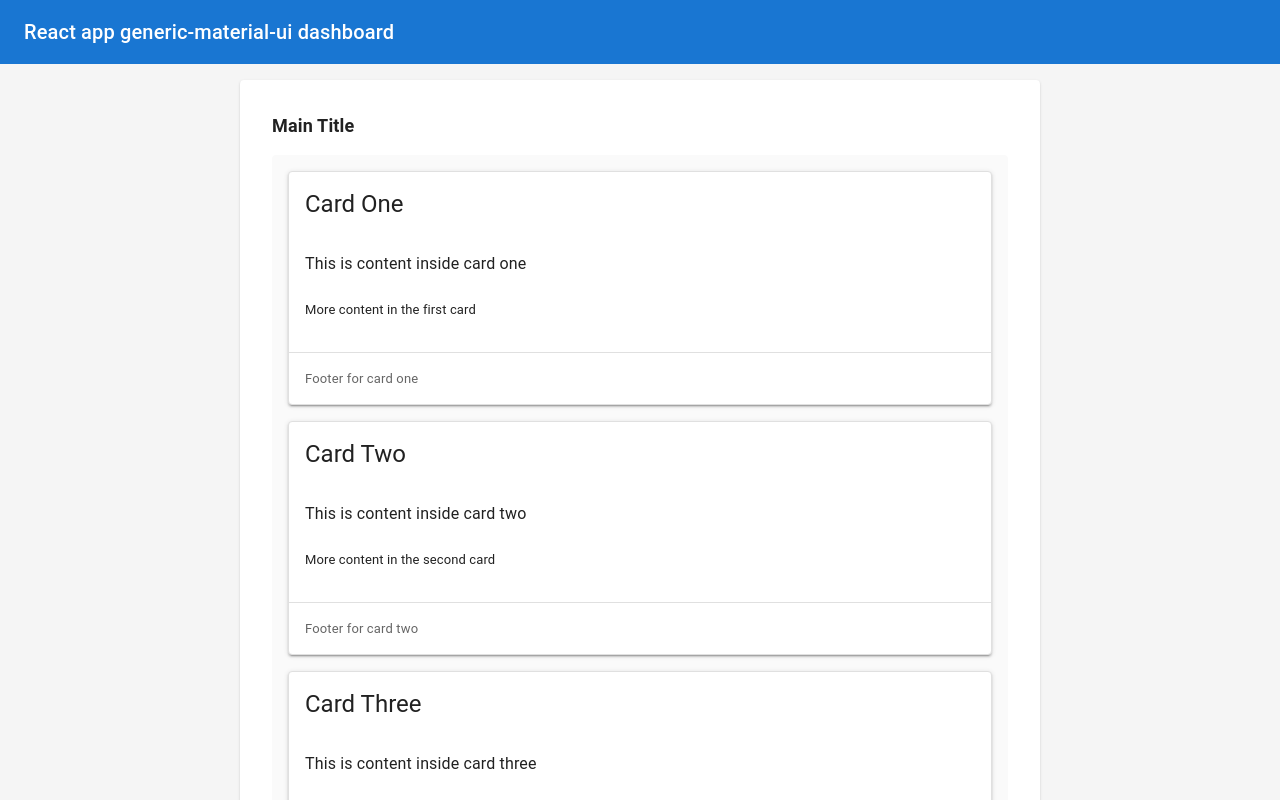
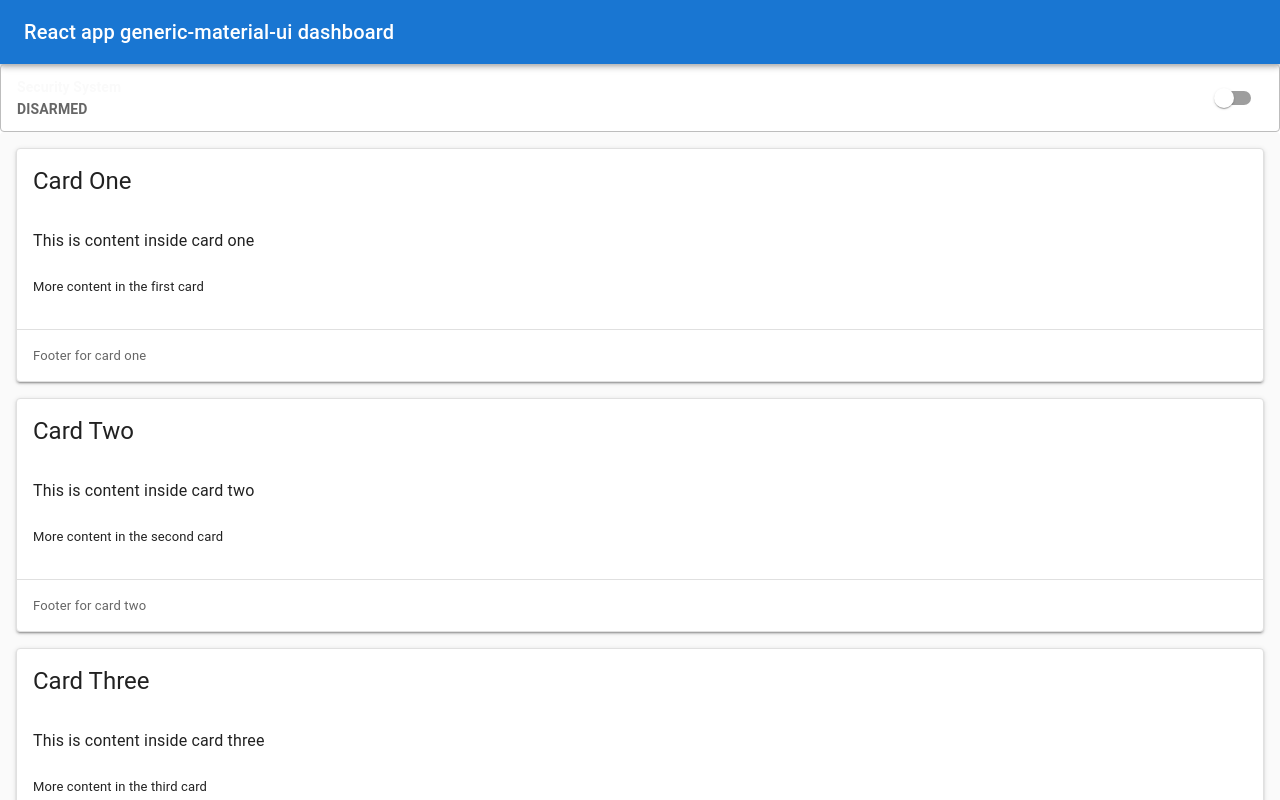
Before and after one commit to hoss-java/Dashboard-Project, a React (Create React App) app in the folder clients/dashboard/: page / in a window 1280 px wide. Shown: the top 800 px of the page. Built offline with nearby package versions, Linux system fonts and the light colour scheme.

Commit message:
BinarySwitch component created and renders on dashboard

```diff
--- a/clients/dashboard/src/components/DashboardPanel.tsx
+++ b/clients/dashboard/src/components/DashboardPanel.tsx
@@ -1,15 +1,10 @@
 // src/components/DashboardPanel.tsx
 import React, { useState, useEffect } from 'react';
 import { Box, AppBar, Toolbar, Typography } from '@mui/material';
-
 import useManifest from '../hooks/useManifest';
-import type {
-  DefaultStyle,
-  Item,
-} from './types';
+import type { Item } from './types';
 import ItemRenderer from './renderers/ItemRenderer';
 import dashboardItems from '../config/dashboardItems.json';
-import defaultStyle from '../config/defaultStyle.json';
 
 interface DashboardPanelProps {
   onClose?: () => void;
@@ -19,26 +14,6 @@ function DashboardPanel({ onClose }: DashboardPanelProps) {
   const manifest = useManifest();
   const [items, setItems] = useState<Item[]>([]);
   const [loading, setLoading] = useState(true);
-
-  // ============ SX Helpers ============
-  const getContentWrapperSx = () => ({
-    flex: 1,
-    display: 'flex',
-    flexDirection: 'column',
-    alignItems: 'center',
-    bgcolor: '#f5f5f5',
-    p: 2,
-    overflowY: 'auto',
-  });
-
-  const getContentBoxSx = () => ({
-    bgcolor: 'white',
-    p: 4,
-    borderRadius: 1,
-    boxShadow: 1,
-    maxWidth: 800,
-    width: '100%',
-  });
 
   // ============ Component Helpers ============
   const renderAppBar = () => (
@@ -67,8 +42,8 @@ function DashboardPanel({ onClose }: DashboardPanelProps) {
     <Box sx={{ display: 'flex', flexDirection: 'column', minHeight: '100vh' }}>
       {renderAppBar()}
 
-      <Box sx={getContentWrapperSx()}>
-        <Box sx={getContentBoxSx()}>
+
+
           {loading ? (
             <Typography color="textSecondary">Loading...</Typography>
           ) : (
@@ -76,14 +51,13 @@ function DashboardPanel({ onClose }: DashboardPanelProps) {
               <ItemRenderer
                 key={item.id}
                 item={item}
-                defaultStyle={defaultStyle as DefaultStyle}
                 onItemClick={handleItemClick}
               />
             ))
           )}
         </Box>
-      </Box>
-    </Box>
+
+
   );
 }
 
--- a/clients/dashboard/src/components/config/componentRegistry.json
+++ b/clients/dashboard/src/components/config/componentRegistry.json
@@ -20,6 +20,35 @@
       "description": "A Material UI card with optional title, footer, and nested items",
       "path": "Card",
       "fileName": "CardComponent"
+    },
+    {
+      "type": "binarySwitch",
+      "displayName": "Binary Switch",
+      "description": "Binary ON/OFF toggle switch",
+      "path": "Binary Switch",
+      "fileName": "BinarySwitch",
+      "props": {
+        "isOn": {
+          "type": "boolean",
+          "required": true
+        },
+        "label": {
+          "type": "string",
+          "required": true
+        },
+        "onLabel": {
+          "type": "string",
+          "required": true
+        },
+        "offLabel": {
+          "type": "string",
+          "required": true
+        },
+        "size": {
+          "type": "string",
+          "required": false
+        }
+      }
     }
   ]
 }
--- /dev/null
+++ b/clients/dashboard/src/components/renderers/BinarySwitch/BinarySwitch.tsx
@@ -0,0 +1,66 @@
+import React from 'react';
+import { Box, Switch, Typography } from '@mui/material';
+
+import type { Item, ItemRendererProps } from '../../types';
+
+type BinarySwitchItem = Item & {
+  isOn: boolean;
+  label: string;
+  onLabel: string;
+  offLabel: string;
+  size?: 'small' | 'medium';
+};
+
+function BinarySwitch({ item, onItemClick }: ItemRendererProps) {
+  const binarySwitchItem = item as BinarySwitchItem;
+  const [isOn, setIsOn] = React.useState(Boolean(binarySwitchItem.isOn));
+
+  const getStatusTextColor = () => (isOn ? 'success.main' : 'text.secondary');
+
+  const onToggleHandler = (event: React.ChangeEvent<HTMLInputElement>) => {
+    const nextValue = event.target.checked;
+    setIsOn(nextValue);
+    console.info('[BinarySwitch] new state:', nextValue);
+
+    onItemClick?.(binarySwitchItem.id, {
+      ...binarySwitchItem,
+      isOn: nextValue,
+    });
+  };
+
+  return (
+    <Box
+      sx={{
+        display: 'flex',
+        alignItems: 'center',
+        justifyContent: 'space-between',
+        gap: 2,
+        px: 2,
+        py: 1.5,
+        border: '1px solid',
+        borderColor: isOn ? 'success.main' : 'grey.400',
+        borderRadius: 1,
+        transition: 'border-color 0.2s ease, background-color 0.2s ease',
+        color: isOn ? 'success.50' : 'grey.50',
+      }}
+    >
+      <Box sx={{ minWidth: 0 }}>
+        <Typography variant="subtitle2" sx={{ fontWeight: 600 }}>
+          {binarySwitchItem.label}
+        </Typography>
+        <Typography variant="body2" sx={{ color: getStatusTextColor(), fontWeight: 600 }}>
+          {isOn ? binarySwitchItem.onLabel : binarySwitchItem.offLabel}
+        </Typography>
+      </Box>
+
+      <Switch
+        checked={isOn}
+        onChange={onToggleHandler}
+        size={binarySwitchItem.size ?? 'medium'}
+        color="success"
+      />
+    </Box>
+  );
+}
+
+export default BinarySwitch;
--- a/clients/dashboard/src/components/renderers/ComponentRegistry.ts
+++ b/clients/dashboard/src/components/renderers/ComponentRegistry.ts
@@ -2,6 +2,7 @@
 import TextComponent from './Text/TextComponent';
 import BoxComponent from './Box/BoxComponent';
 import CardComponent from './Card/CardComponent';
+import BinarySwitch from './BinarySwitch/BinarySwitch';
 import componentRegistryConfig from '../config/componentRegistry.json';
 import type { FC } from 'react';
 
@@ -25,6 +26,7 @@ class ComponentRegistry {
       text: TextComponent,
       box: BoxComponent,
       card: CardComponent,
+      binarySwitch: BinarySwitch,
     };
 
     componentRegistryConfig.components.forEach((config) => {
--- a/clients/dashboard/src/components/renderers/ItemRenderer.tsx
+++ b/clients/dashboard/src/components/renderers/ItemRenderer.tsx
@@ -1,13 +1,9 @@
 // src/components/renderers/ItemRenderer.tsx
 import { componentRegistry } from './ComponentRegistry';
-import type {
-  ItemRendererProps,
-  Item
-} from '../types';
+import type { ItemRendererProps } from '../types';
 
 export const ItemRenderer: React.FC<ItemRendererProps> = ({
   item,
-
   onItemClick,
 }) => {
 
--- a/clients/dashboard/src/config/dashboardItems.json
+++ b/clients/dashboard/src/config/dashboardItems.json
@@ -2,12 +2,12 @@
   "items": [
     {
       "id": "1",
-      "type": "text",
-      "content": "Main Title",
-      "fontSize": "large",
-      "fontWeight": "bold",
-      "align": "center",
-      "padding": 2
+      "type": "binarySwitch",
+      "isOn": false,
+      "label": "Security System",
+      "onLabel": "ARMED",
+      "offLabel": "DISARMED",
+      "size": "medium"
     },
     {
       "id": "2",
@@ -91,6 +91,15 @@
       "fontSize": "small",
       "padding": 2,
       "align": "center"
+    },
+    {
+      "id": "4",
+      "type": "text",
+      "content": "Main Title",
+      "fontSize": "large",
+      "fontWeight": "bold",
+      "align": "center",
+      "padding": 2
     }
   ]
 }
```
Also changed, not shown: clients/dashboard/src/components/types.ts (+16 -1 lines), 1 other file (tests, documents, lock files or other folders).
